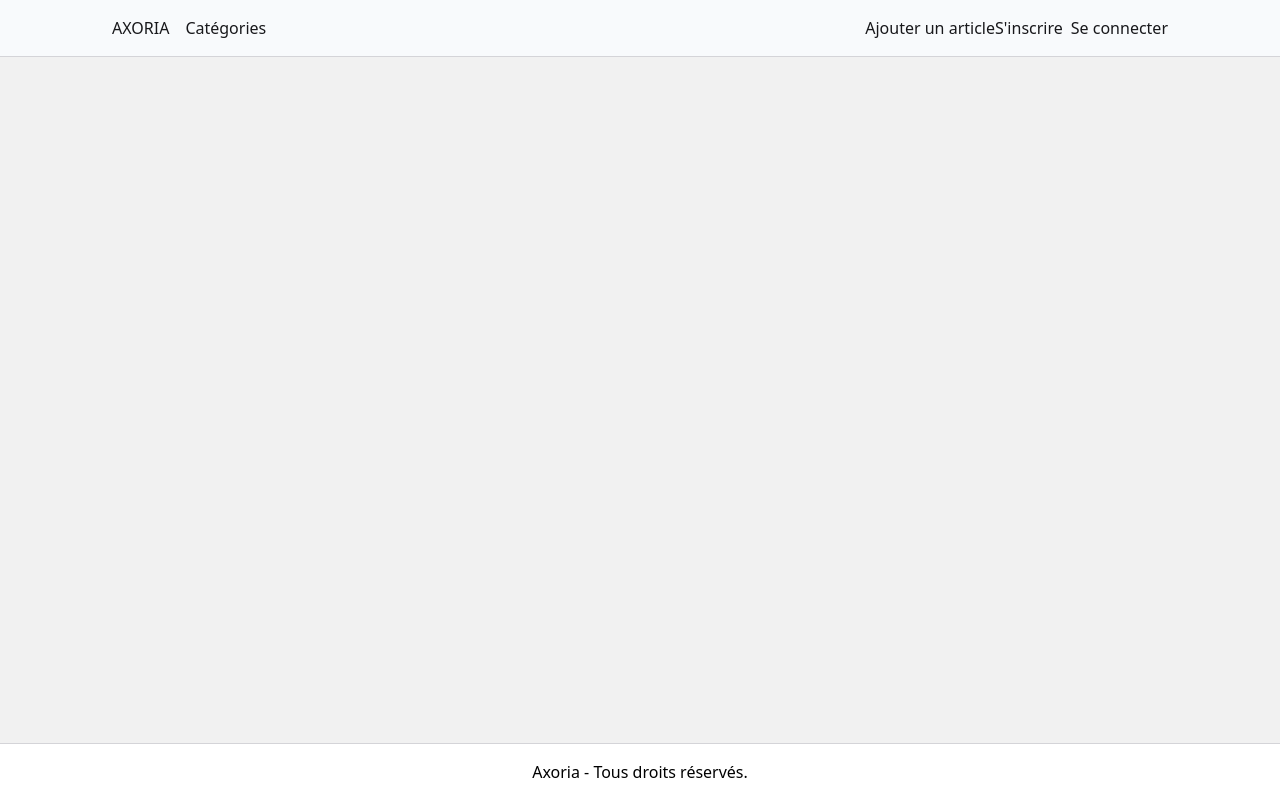
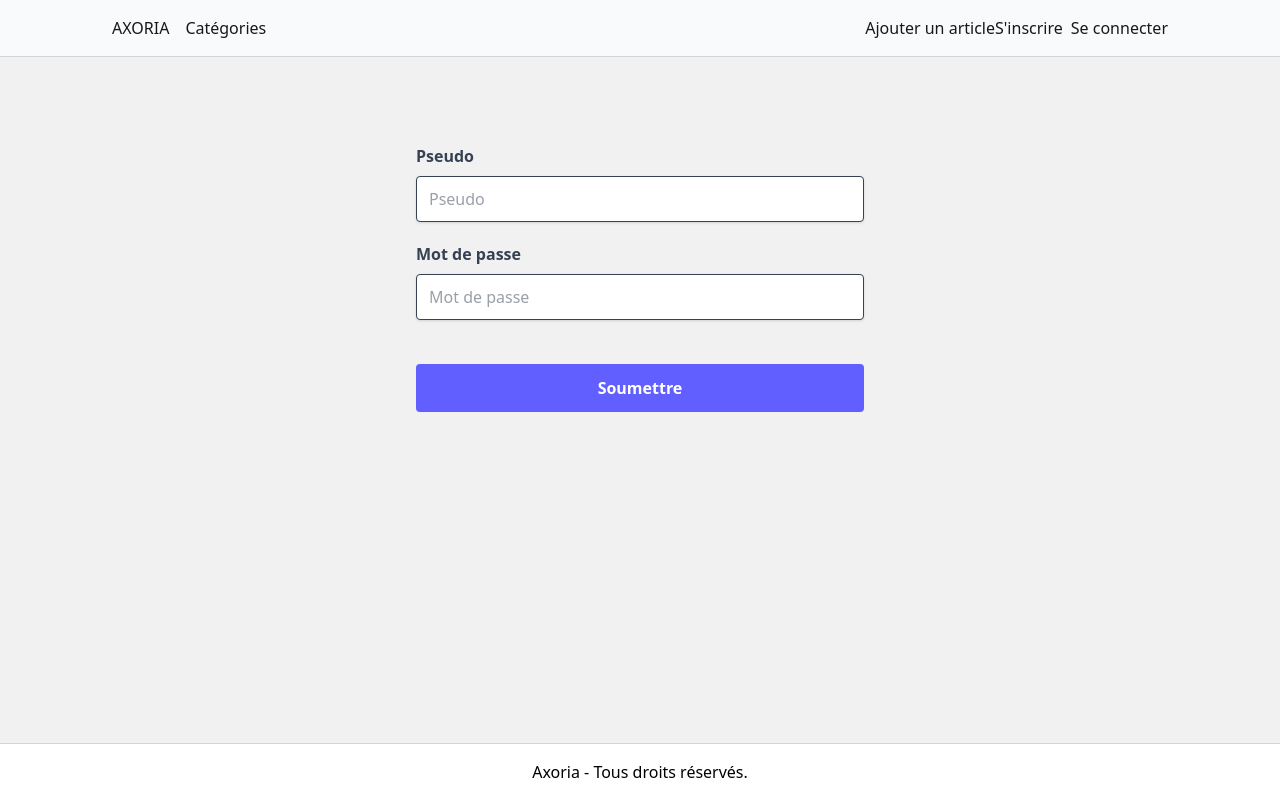
Before and after one commit to Yawleen/axoria-blog, a Next.js app: page /signin in a window 1280 px wide. Built offline with nearby package versions, Linux system fonts and the light colour scheme.

Commit message:
Ajout d'un formulaire sur la page de connexion

```diff
--- a/src/app/(auth)/signin/page.js
+++ b/src/app/(auth)/signin/page.js
@@ -1,5 +1,37 @@
 export default function SignInPage() {
   return (
-    <div>page</div>
-  )
+    <form className="max-w-md mx-auto mt-36">
+      <label htmlFor="userName" className="f-label">
+        Pseudo
+      </label>
+      <input
+        type="text"
+        className="f-auth-input"
+        id="userName"
+        name="userName"
+        required
+        placeholder="Pseudo"
+      />
+
+      <label htmlFor="password" className="f-label">
+        Mot de passe
+      </label>
+      <input
+        type="password"
+        className="f-auth-input"
+        id="password"
+        name="password"
+        required
+        placeholder="Mot de passe"
+      />
+
+      <button
+        className="w-full bg-indigo-500 hover:bg-indigo-700 text-white font-bold
+     py-3 px-4 mt-6 mb-10 rounded border-none"
+      >
+        Soumettre
+      </button>
+      <p className="text-center mb-10"></p>
+    </form>
+  );
 }
```
